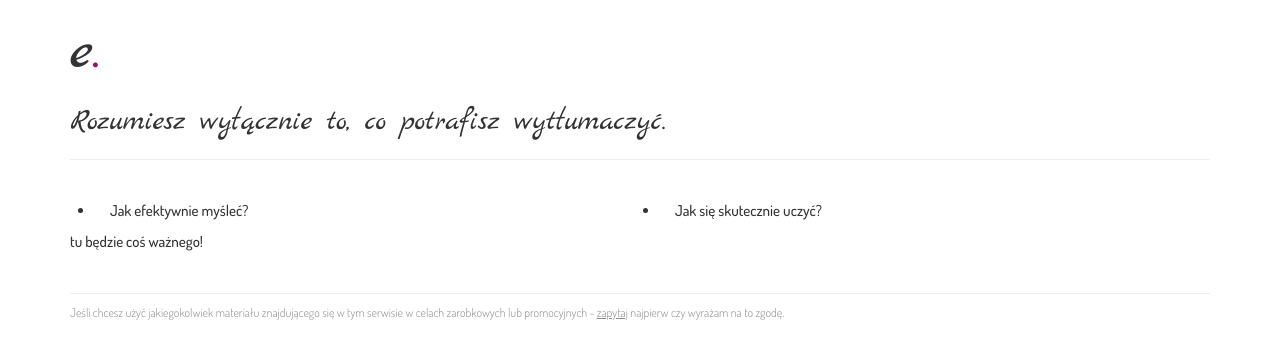
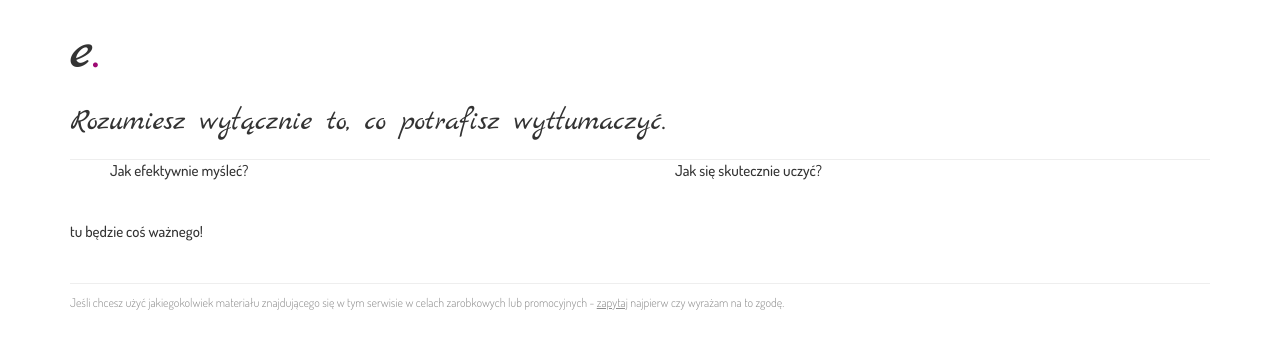
Before and after one commit to esencje/esencje.github.io, a Jekyll site: the page built from index.html, in a window 1280 px wide. Shown: the top 359 px of the page. Built offline with Jekyll 4.4.1, drawn with Linux system fonts in a browser that asks for light colours.

Commit message:
Update main.css

```diff
--- a/css/main.css
+++ b/css/main.css
@@ -24,7 +24,7 @@ a:hover, a:focus {
 .header {
 	border-bottom: 1px solid #eeeeee;
 	padding: 0 0 10px 0;
-	margin: 0 0 40px 0;
+	margin: 0;
 }
 
 .header h2, .header h3 {
@@ -34,6 +34,17 @@ a:hover, a:focus {
 
 .header h3 {
 	font-size: 30px;
+}
+
+.nav-main {
+	margin-bottom: 40px;
+	list-style: none;
+}
+
+.nav-main li a {
+	display: block;
+	padding: 5px;
+	text-align: center;
 }
 
 
```
